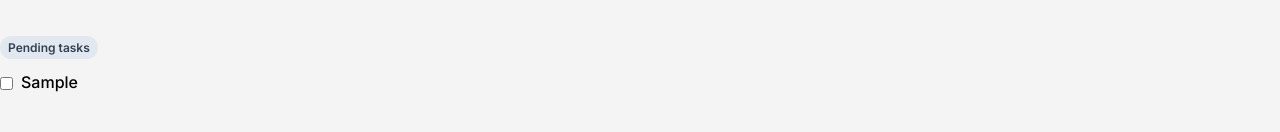
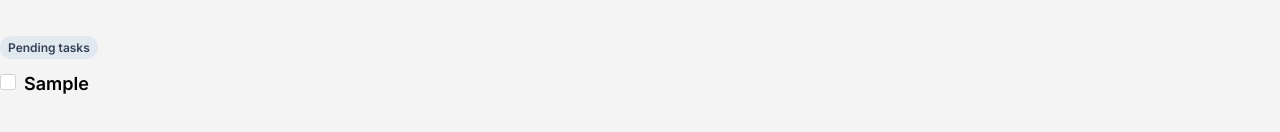
Before and after one commit to robertogonzalva/task-list, a Next.js app: page / in a window 1280 px wide. Both pictures are taken after typing "Sample" into the empty fields and a click on the button "Add". Shown: the part 324-456 px from the top of the page. Built offline with nearby package versions, Linux system fonts and the light colour scheme.

Commit message:
chore: add label to description task

```diff
--- a/components/ToDoItem.jsx
+++ b/components/ToDoItem.jsx
@@ -6,14 +6,14 @@ export default function ToDoItem({ task, toggleTask }) {
   };
 
   return (
-    <li className="font-medium">
+    <li>
       <input
-        className="mr-2 align-middle"
+        className="mr-2 align-middle appearance-none h-4 w-4 border border-gray-300 rounded-sm bg-white checked:bg-slate-600 checked:border-slate-600 focus:outline-none transition duration-200 mt-1 align-top bg-no-repeat bg-center bg-contain float-left mr-2"
         type="checkbox"
         checked={completed}
         onChange={handleTaskCompleted}
       />
-      {description}
+      <label className="font-semibold text-lg">{description}</label>
     </li>
   );
 }
```
